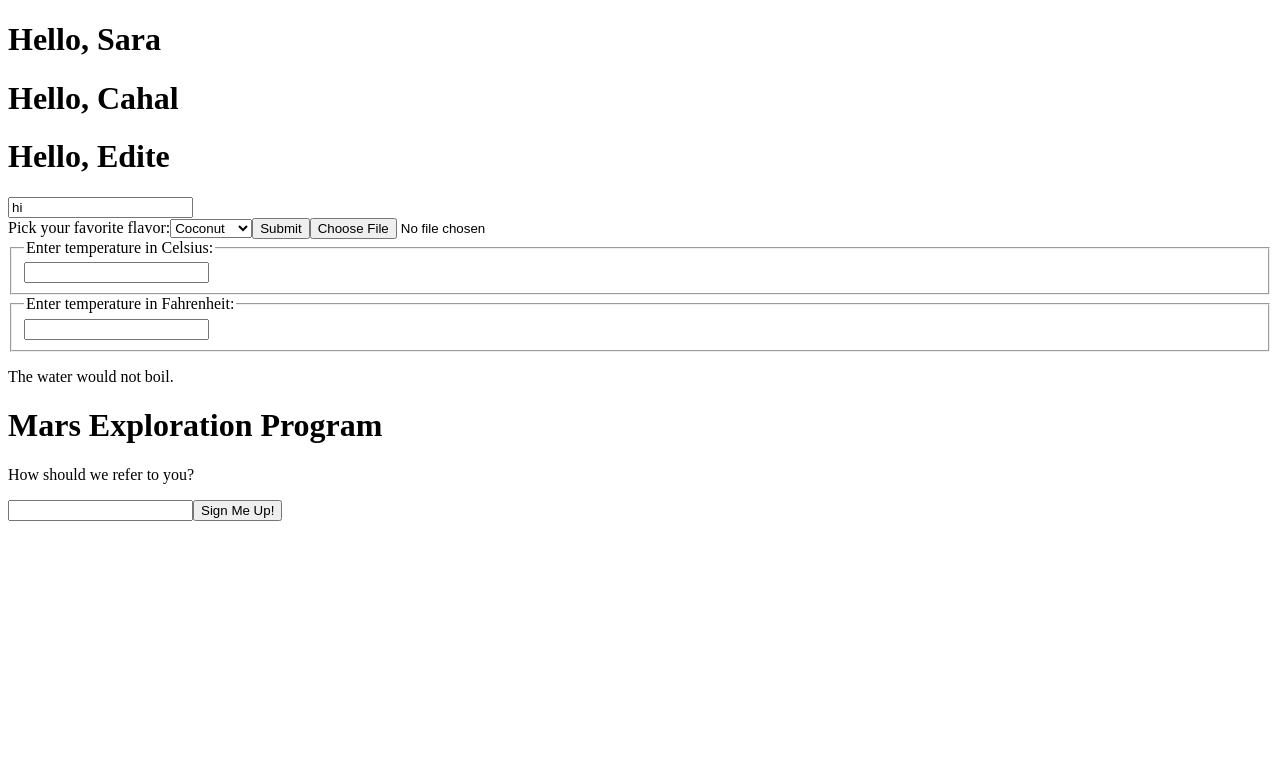
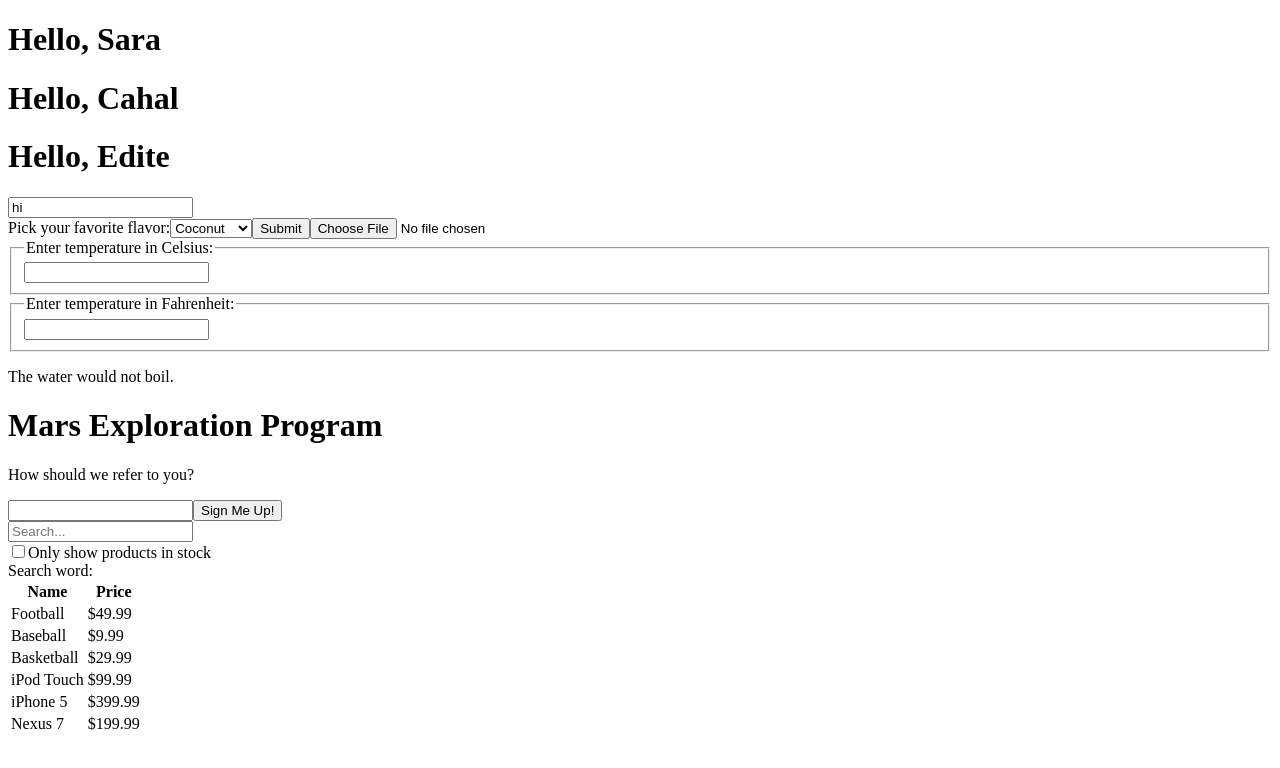
Before and after one commit to GyuhyeokYi/my-react-app, a React (Create React App) app: page / in a window 1280 px wide. Shown: the top 768 px of the page. Built offline with nearby package versions, Linux system fonts and the light colour scheme.

Commit message:
ProductTable 목업 설계 적용

```diff
--- a/public/index.html
+++ b/public/index.html
@@ -33,6 +33,7 @@
     <div id="list"></div>
     <div id="calc"></div>
     <div id="dialog"></div>
+    <div id="table"></div>
     <!--
       This HTML file is a template.
       If you open it directly in the browser, you will see an empty page.
--- /dev/null
+++ b/src/components/ui-test/FilterableProductTable.jsx
@@ -0,0 +1,30 @@
+import React from "react";
+import SearchBar from "./SearchBar";
+import ProductTable from "./ProductTable";
+
+class FilterableProductTable extends React.Component {
+    constructor(props) {
+        super(props);
+        this.handleKeyWordChange = this.handleKeyWordChange.bind(this);
+        this.state = {keyWord: ''};
+    }
+
+    handleKeyWordChange(keyWord) {
+        this.setState({keyWord: keyWord});
+        // alert(this.state.keyWord);
+    }
+
+    render() {
+        const keyWord = this.state.keyWord;
+        return (
+            <div>
+                <SearchBar
+                    onSearchKeyWordChange={this.handleKeyWordChange}/>
+                <ProductTable
+                    keyWord={keyWord}/>
+            </div>
+        );
+    }
+}
+
+export default FilterableProductTable;
--- /dev/null
+++ b/src/components/ui-test/ProductTable.jsx
@@ -0,0 +1,47 @@
+import React from "react";
+
+class ProductTable extends React.Component {
+    constructor(props) {
+        super(props);
+    }
+
+    render() {
+        const keyWord = this.props.keyWord;
+        const product = [
+            {category: "Sporting Goods", price: "$49.99", stocked: true, name: "Football"},
+            {category: "Sporting Goods", price: "$9.99", stocked: true, name: "Baseball"},
+            {category: "Sporting Goods", price: "$29.99", stocked: false, name: "Basketball"},
+            {category: "Electronics", price: "$99.99", stocked: true, name: "iPod Touch"},
+            {category: "Electronics", price: "$399.99", stocked: false, name: "iPhone 5"},
+            {category: "Electronics", price: "$199.99", stocked: true, name: "Nexus 7"}
+          ];
+
+        const productTable = product.map((goods, index) => {
+            return (
+                <tr key={index}>
+                    <td>{goods.name}</td>
+                    <td>{goods.price}</td>
+                </tr>
+            );
+        });
+
+        return (
+            <div>
+                <div>Search word: {keyWord}</div>
+                <table>
+                    <thead>
+                        <tr>
+                            <th>Name</th>
+                            <th>Price</th>
+                        </tr>
+                    </thead>
+                    <tbody>
+                        {productTable}
+                    </tbody>
+                </table>
+            </div>
+        );
+    }
+}
+
+export default ProductTable;
--- /dev/null
+++ b/src/components/ui-test/SearchBar.jsx
@@ -0,0 +1,28 @@
+import React from "react";
+
+class SearchBar extends React.Component {
+    constructor(props) {
+        super(props);
+        this.handleChangeInput = this.handleChangeInput.bind(this);
+    }
+
+    handleChangeInput(e) {
+        this.props.onSearchKeyWordChange(e.target.value);
+    }
+
+    render() {
+        return (
+            <div>
+                <div>
+                    <input placeholder="Search..." onChange={this.handleChangeInput} />
+                </div>
+                <div>
+                    <input type="checkbox"/>
+                    <label>Only show products in stock</label>
+                </div>
+            </div>
+        );
+    }
+}
+
+export default SearchBar;
--- a/src/index.js
+++ b/src/index.js
@@ -31,6 +31,7 @@ import Reservation from './components/Reservation';
 import Calculator from './components/Calculator';
 import Calculator2 from './components/Calculator2';
 import SignUpDialog from './components/SignUpDialog';
+import FilterableProductTable from './components/ui-test/FilterableProductTable';
 
 // const hello = Hello();
 
@@ -207,3 +208,8 @@ ReactDOM.render(
   <SignUpDialog />,
   document.getElementById('dialog')
 )
+
+ReactDOM.render(
+  <FilterableProductTable />,
+  document.getElementById('table')
+)
```
Also changed, not shown: src/components/ui-test/ProductCategoryRow.jsx (added), src/components/ui-test/ProductRow.jsx (added).
